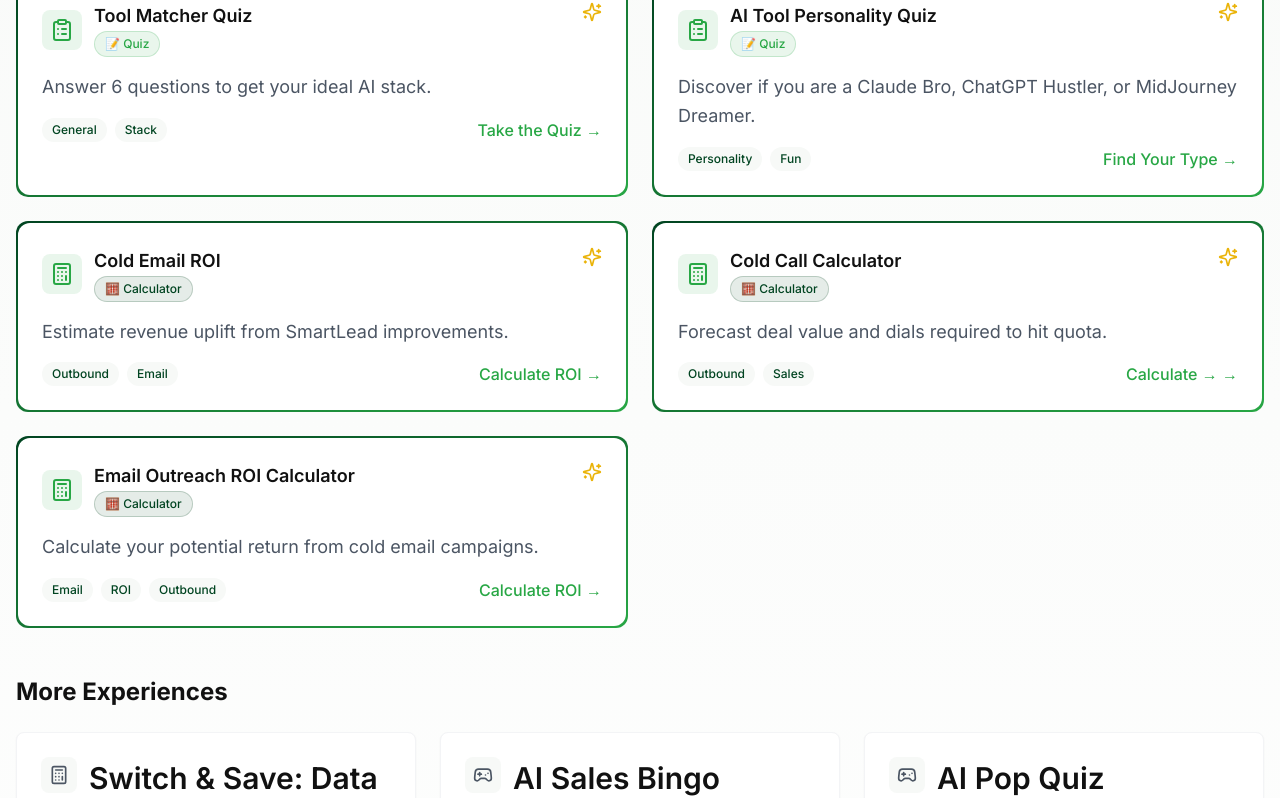
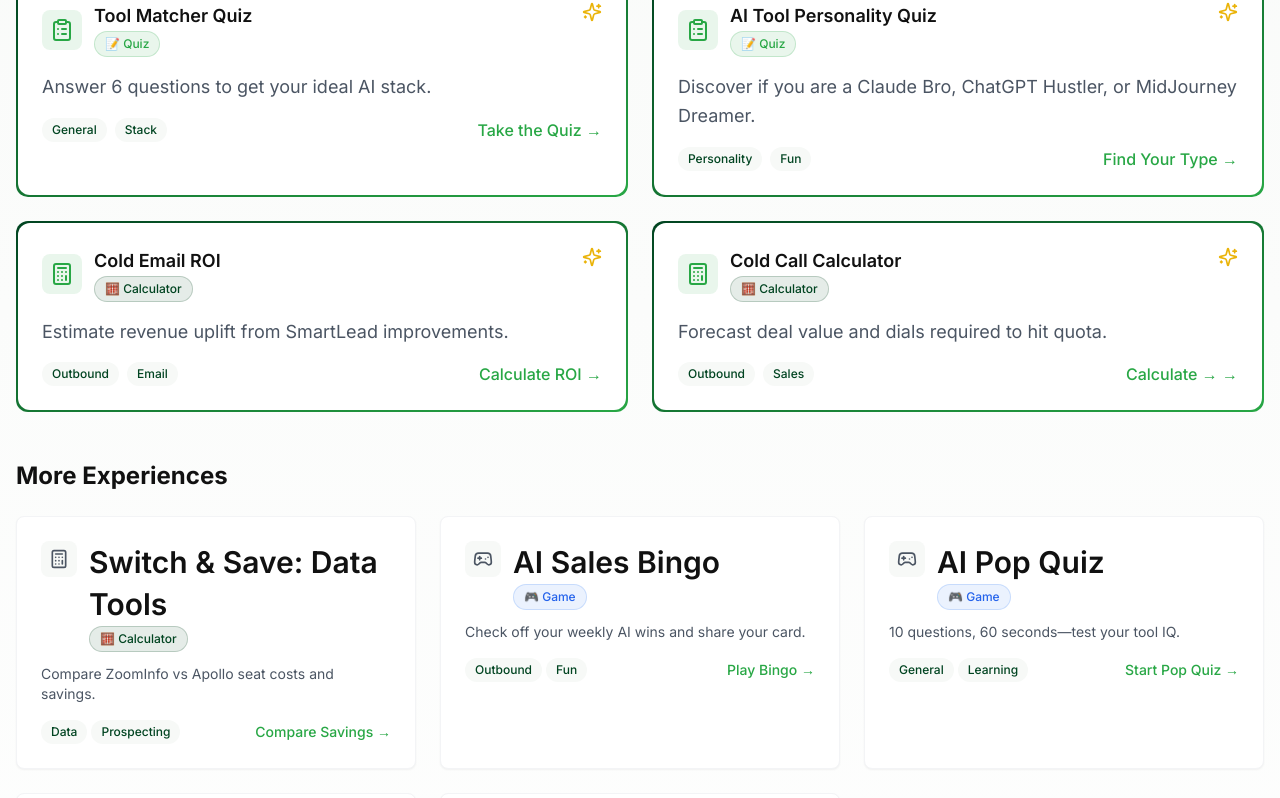
Before and after one commit to ahmeda121291/agentmastery.ai, a Next.js app: page /arcade in a window 1280 px wide. Shown: the part 822-1620 px from the top of the page. Built offline with nearby package versions, Linux system fonts and the light colour scheme; no server answers.

Commit message:
fix: remove duplicate ROI calculator entry in arcade listings

```diff
--- a/src/data/interactive.ts
+++ b/src/data/interactive.ts
@@ -70,15 +70,6 @@ export const ARCADE_ITEMS: ArcadeItem[] = [
     cta: 'Start Pop Quiz'
   },
   {
-    slug: '/calculators/roi',
-    title: 'Email Outreach ROI Calculator',
-    blurb: 'Calculate your potential return from cold email campaigns.',
-    kind: 'Calculator',
-    tags: ['Email', 'ROI', 'Outbound'],
-    cta: 'Calculate ROI',
-    highlight: true
-  },
-  {
     slug: '/arcade/chatbot-savings',
     title: 'Chatbot Savings Calculator',
     blurb: 'Measure cost savings from AI-powered customer support.',
```
